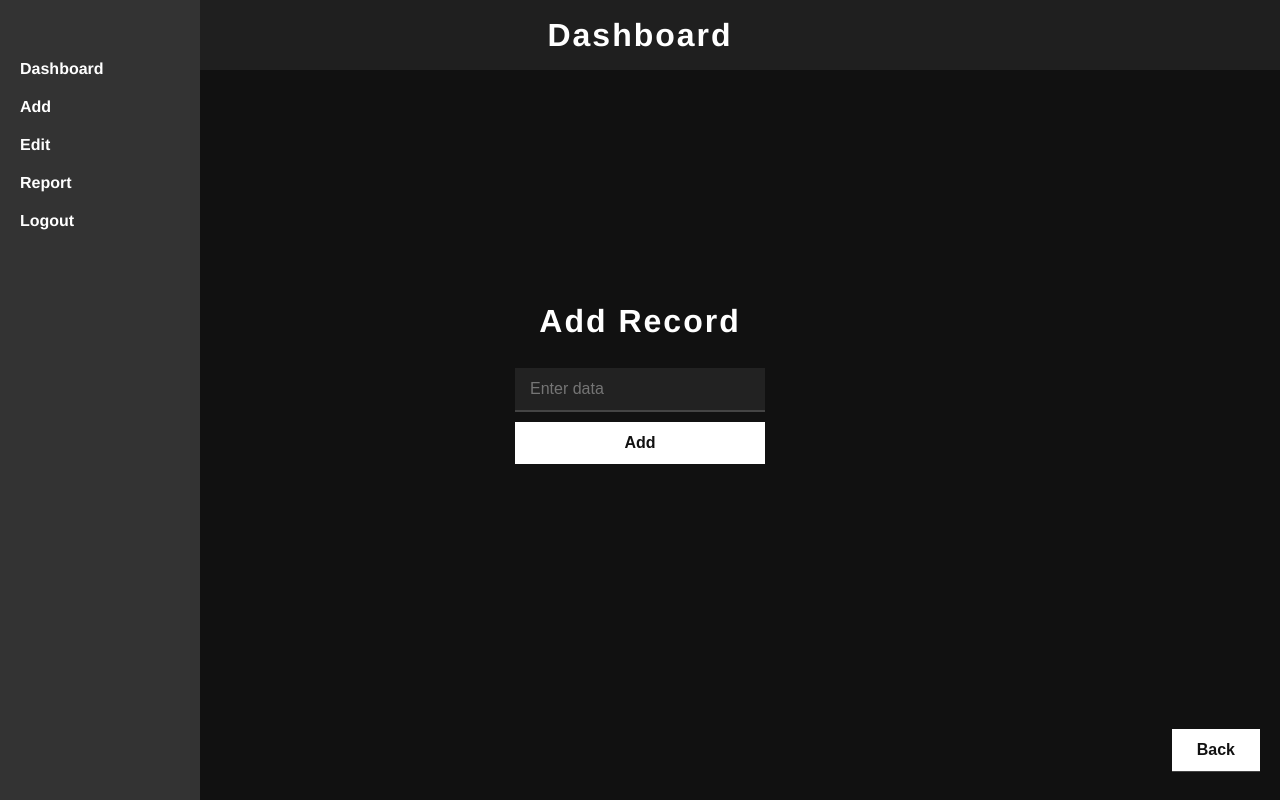
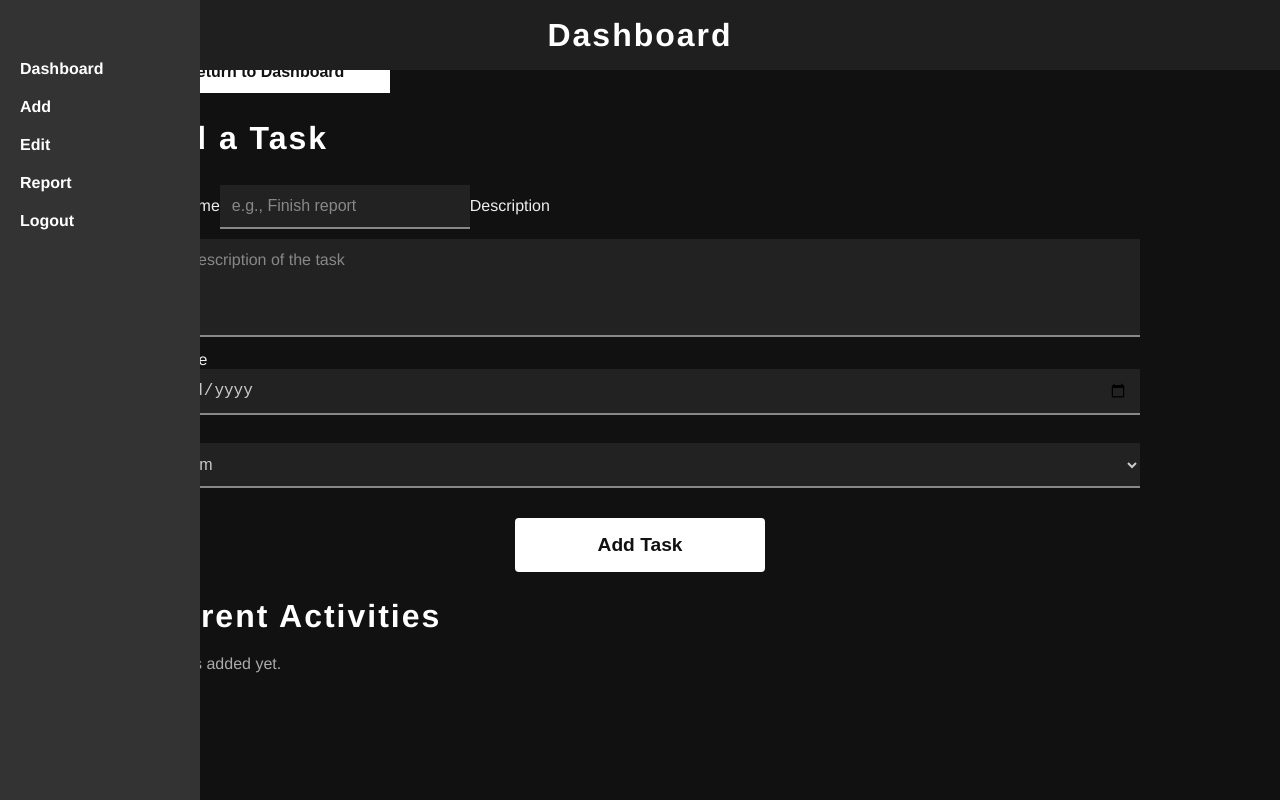
Before and after one commit to Cardpatr/skillsbadgeexam, a React (Create React App) app: page /dashboard/add in a window 1280 px wide. Built offline with nearby package versions, Linux system fonts and the light colour scheme.

Commit message:
Enhance the UI for AddPage

```diff
--- a/src/components/AddPage.js
+++ b/src/components/AddPage.js
@@ -1,48 +1,114 @@
-// src/components/AddPage.js
-import React, { useState } from 'react';
-import { Link } from 'react-router-dom';
+import React, { useState, useEffect } from 'react';
+import './AddPage.css';
+import { useNavigate } from 'react-router-dom';
 
 export default function AddPage() {
   const [inputValue, setInputValue] = useState('');
+  const [description, setDescription] = useState('');
+  const [dueDate, setDueDate] = useState('');
+  const [priority, setPriority] = useState('Medium');
+  const [records, setRecords] = useState([]);
+  const navigate = useNavigate();
+
+  useEffect(() => {
+    const stored = JSON.parse(localStorage.getItem('records')) || [];
+    setRecords(stored);
+  }, []);
 
   const handleSubmit = (e) => {
     e.preventDefault();
 
-    const existing = JSON.parse(localStorage.getItem('records')) || [];
-
     const newRecord = {
       id: Date.now(),
-      name: inputValue
+      name: inputValue,
+      description,
+      dueDate,
+      priority,
     };
 
-    const updated = [...existing, newRecord];
+    const updated = [...records, newRecord];
     localStorage.setItem('records', JSON.stringify(updated));
+    setRecords(updated);
+
     setInputValue('');
-    alert('Record added!');
+    setDescription('');
+    setDueDate('');
+    setPriority('Medium');
   };
 
   return (
-    <div className="container">
-      <h2>Add Record</h2>
+    <div className="page-container">
+      <button className="back-btn" onClick={() => navigate('/dashboard')}>
+        Return to Dashboard
+      </button>
+
+      <div className="page-wrapper">
+        <div className="form-section">
+          <h2>Add a Task</h2>
           <form onSubmit={handleSubmit}>
+            <label>Task Name</label>
             <input
               type="text"
-          placeholder="Enter data"
+              placeholder="e.g., Finish report"
               value={inputValue}
               onChange={(e) => setInputValue(e.target.value)}
-          style={{ marginBottom: '10px', width: '100%' }}
-          required/>
-        <br />
-        <button type="submit">Add</button>
+              required
+            />
+
+            <label>Description</label>
+            <textarea
+              placeholder="Brief description of the task"
+              value={description}
+              onChange={(e) => setDescription(e.target.value)}
+              rows={4}
+              required
+            />
+
+            <label>Due Date</label>
+            <input
+              type="date"
+              value={dueDate}
+              onChange={(e) => setDueDate(e.target.value)}
+              required
+            />
+
+            <label>Priority</label>
+            <select
+              value={priority}
+              onChange={(e) => setPriority(e.target.value)}
+              required
+            >
+              <option value="High">High</option>
+              <option value="Medium">Medium</option>
+              <option value="Low">Low</option>
+            </select>
+
+            <button type="submit">Add Task</button>
           </form>
-      <Link to="/dashboard" style={{
-        position: 'fixed',
-        bottom: '20px',
-        right: '20px',
-        zIndex: 1000
-      }}>
-        <button>Back</button>
-      </Link>
+        </div>
+
+        <div className="list-section">
+          <h2>Current Activities</h2>
+          <div className="task-list">
+            {records.length === 0 ? (
+              <p className="empty-msg">No tasks added yet.</p>
+            ) : (
+              records.map((record) => (
+                <div key={record.id} className="task-card">
+                  <h3>{record.name}</h3>
+                  <p>{record.description}</p>
+                  <div className="task-meta">
+                    <span>Due: {record.dueDate}</span>
+                    <span className={`priority ${record.priority.toLowerCase()}`}>
+                      {record.priority}
+                    </span>
+                  </div>
+                </div>
+              ))
+            )}
+          </div>
+        </div>
+      </div>
     </div>
   );
 }
```
Lines whose indentation alone changed are shown as unchanged.
